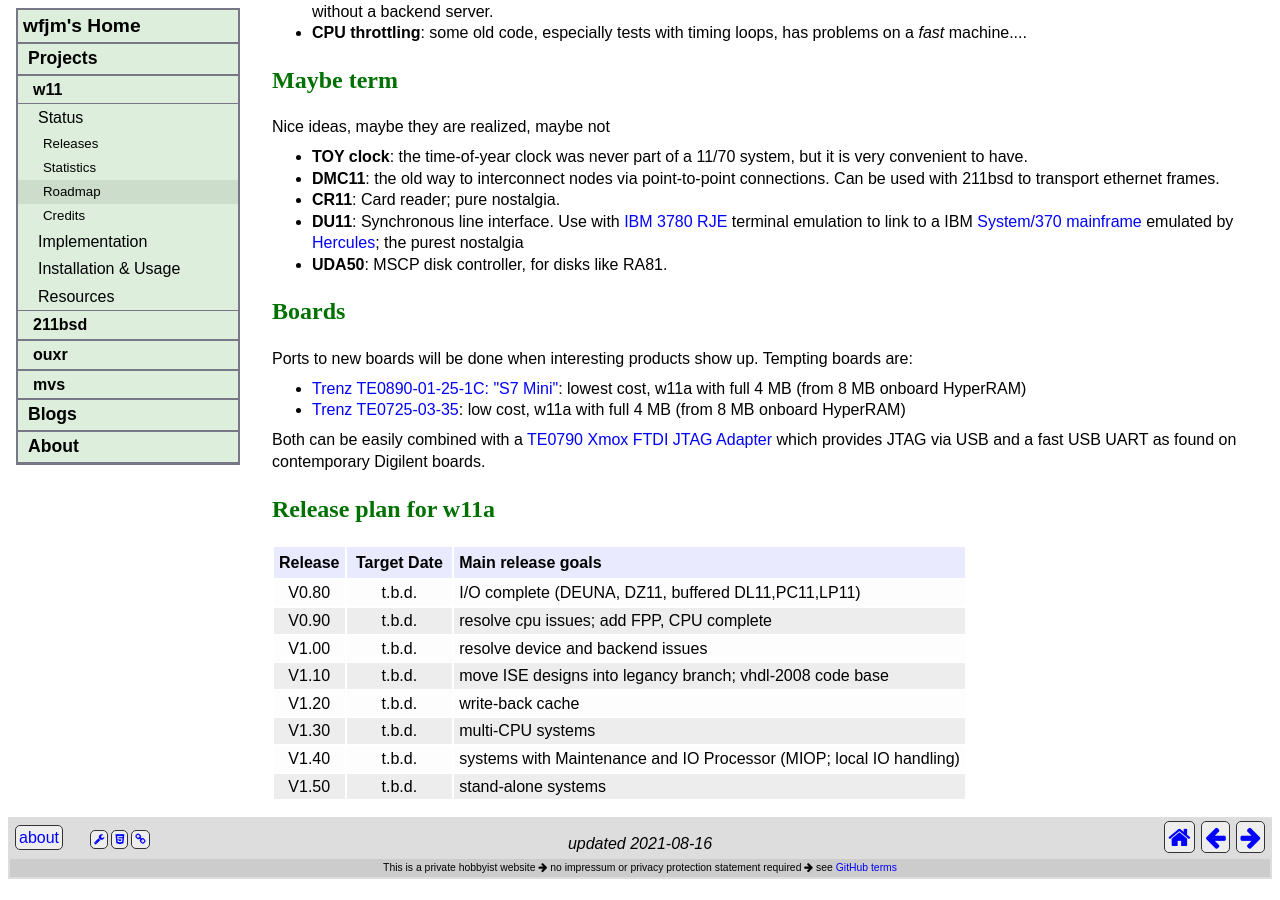
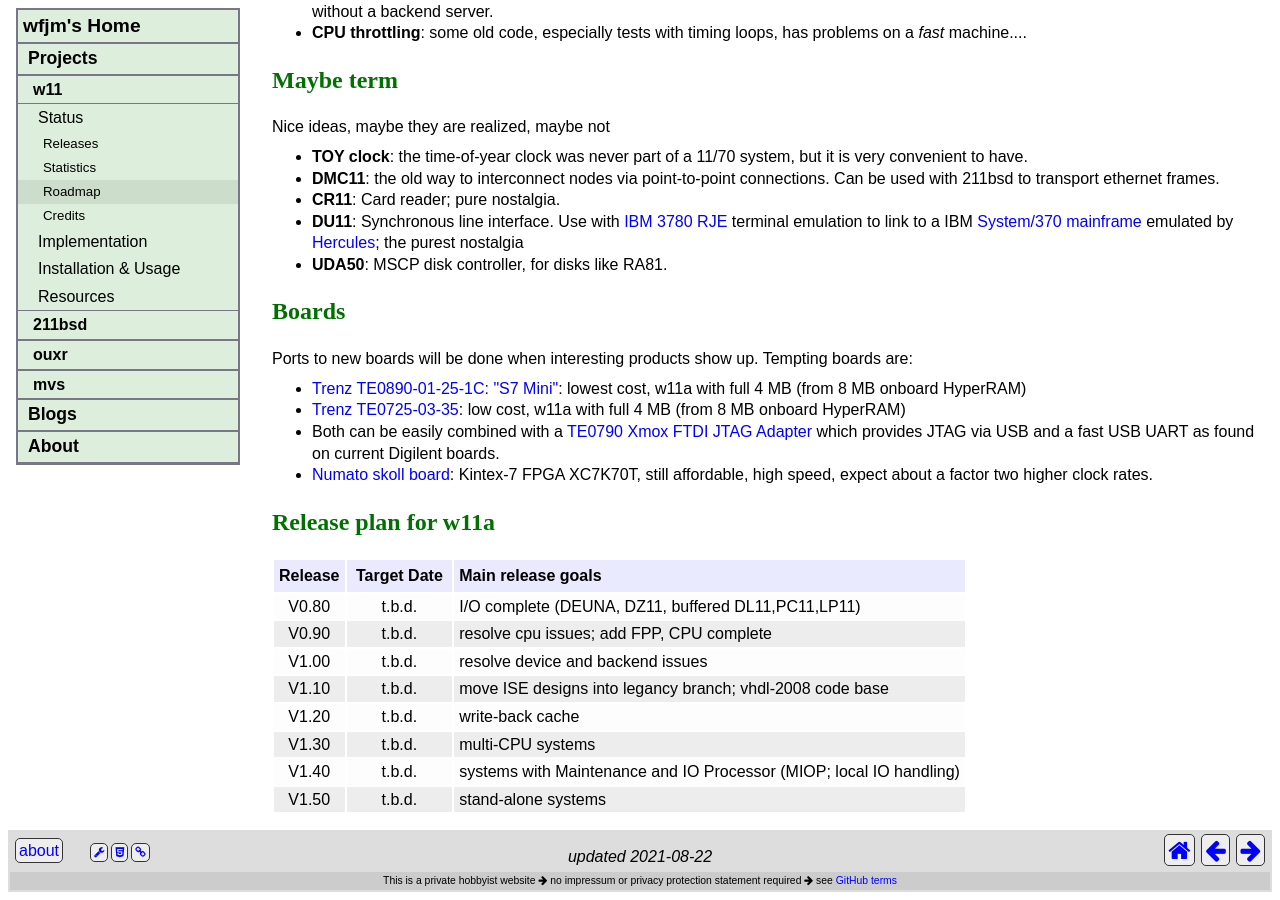
Before and after one commit to wfjm/wfjm.github.io, a Jekyll site: the page built from home/w11/proj/roadmap.html, in a window 1280 px wide and 900 px high, scrolled down 1040 px. Built offline with Jekyll 4.4.1, drawn with Linux system fonts in a browser that asks for light colours.

Commit message:
roadmap: add numato skoll

```diff
--- a/home/w11/proj/roadmap.html
+++ b/home/w11/proj/roadmap.html
@@ -2,7 +2,7 @@
 title:  "Roadmap"
 #
 my:
-  changedate: 2021-08-16
+  changedate: 2021-08-22
 ---
 {% capture caption_Fig_R_1 %}
     Fig R-1: w11a running on a Digilent
@@ -144,11 +144,15 @@ boards are:
       Trenz TE0725-03-35</a>:
     low cost, w11a with full 4 MB (from 8 MB onboard HyperRAM)
   </li>
+  <li>Both can be easily combined with a
+<a href="https://shop.trenz-electronic.de/en/Products/Trenz-Electronic/Open-Hardware/Xmod-FTDI-JTAG-Adapter/">TE0790 Xmox FTDI JTAG Adapter</a>
+which provides JTAG via USB and a fast USB UART as found on current
+Digilent boards.
+  </li>
+  <li><a href="https://numato.com/product/skoll-xilinx-kintex-7-usb-ready-to-go-fpga-module/">Numato skoll board</a>:
+    Kintex-7 FPGA XC7K70T, still affordable, high speed, expect about a factor
+    two higher clock rates.
 </ul>
-Both can be easily combined with a
-<a href="https://shop.trenz-electronic.de/en/Products/Trenz-Electronic/Open-Hardware/Xmod-FTDI-JTAG-Adapter/">TE0790 Xmox FTDI JTAG Adapter</a>
-which provides JTAG via USB and a fast USB UART as found on contemporary
-Digilent boards.
 
 <h2 id="h_plan">Release plan for w11a</h2>
 
```
